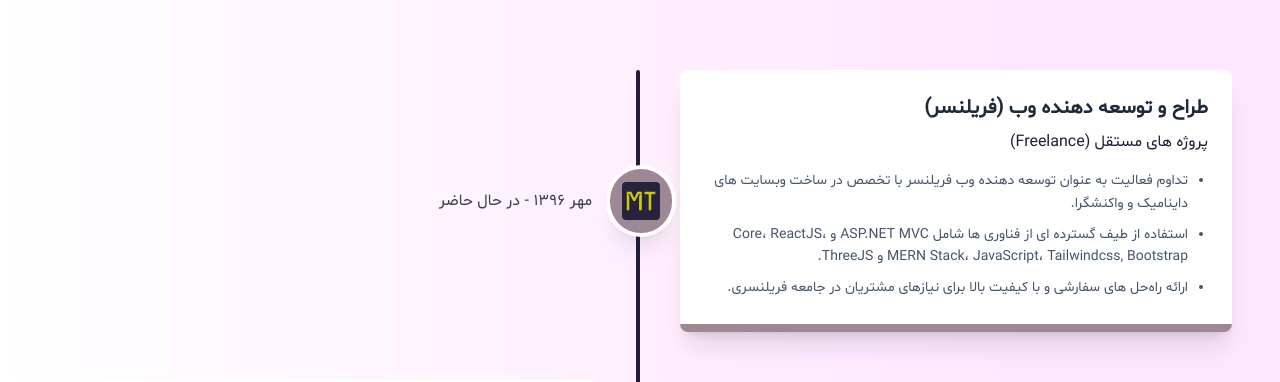
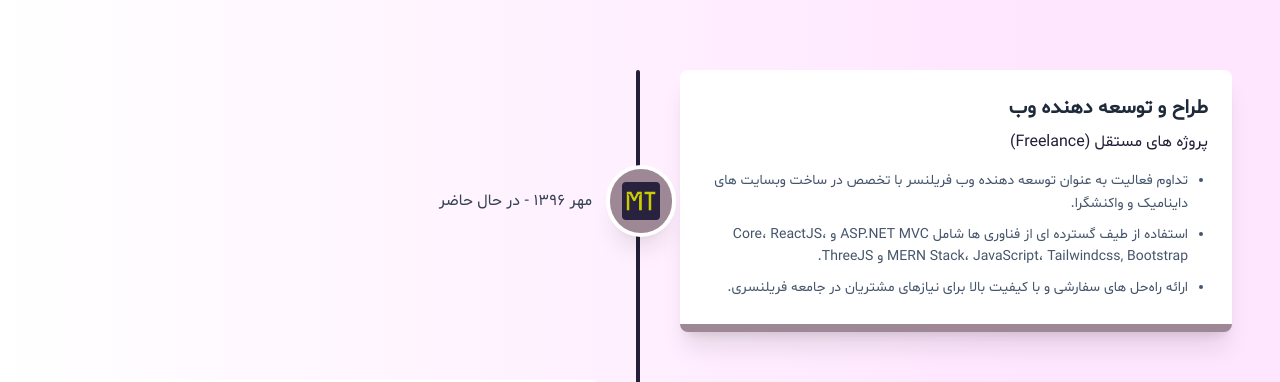
Before and after one commit to MatinT-SA/My-Personal-Website, a Next.js app: page /experience in a window 1280 px wide. Shown: the part 306-688 px from the top of the page. Built offline with nearby package versions, Linux system fonts and the light colour scheme.

Commit message:
somehow finishing our job experience page

```diff
--- a/app/components/experience/TimelineElement.js
+++ b/app/components/experience/TimelineElement.js
@@ -1,41 +1,30 @@
 "use client";
 
-import React, { useState, useRef, useEffect } from "react";
+import React, { useRef } from "react";
+import { motion } from "framer-motion"; // 🚨 1. Import motion
 
 const TimelineElement = ({
   date,
   title,
   company,
   points,
-  iconBg, // Guaranteed to be a Hex color, e.g., "#9e8895"
+  iconBg, // Hex color
   index,
   iconUrl,
 }) => {
-  // 🚨 FIX: State and Ref must be declared here for use below
-  const [isVisible, setIsVisible] = useState(false);
-  const ref = useRef(null);
-
-  useEffect(() => {
-    const observer = new IntersectionObserver(
-      ([entry]) => {
-        if (entry.isIntersecting) {
-          setIsVisible(true);
-          observer.unobserve(entry.target);
-        }
+  // Define animation variants for the slide-up/fade-in effect
+  const cardVariants = {
+    hidden: { opacity: 0, y: 50 },
+    visible: {
+      opacity: 1,
+      y: 0,
+      transition: {
+        duration: 0.7,
+        ease: "easeOut",
+        delay: index * 0.1, // Stagger delay based on index
       },
-      { root: null, rootMargin: "0px", threshold: 0.1 }
-    );
-
-    if (ref.current) {
-      observer.observe(ref.current);
-    }
-
-    return () => {
-      if (ref.current) {
-        observer.unobserve(ref.current); // Fixed the unobserve target
-      }
-    };
-  }, []);
+    },
+  };
 
   const isOdd = index % 2 !== 0;
 
@@ -46,10 +35,6 @@ const TimelineElement = ({
   const cardBaseClasses =
     "w-full shadow-xl rounded-lg p-6 bg-white border-b-8 border-opacity-70 transition duration-700 ease-out";
 
-  const visibilityClasses = isVisible
-    ? "opacity-100 translate-y-0"
-    : "opacity-0 translate-y-12";
-
   const cardOrder = isOdd ? "md:order-3 mr-2" : "md:order-1 ml-2";
   const spacerOrder = isOdd ? "md:order-1" : "md:order-3";
 
@@ -57,15 +42,19 @@ const TimelineElement = ({
   const cardBorderColor = iconBg;
 
   return (
-    <div
-      ref={ref}
-      // Pass the Hex colors to the CSS variables
+    // 🚨 2. Replace the outer <div> with <motion.div>
+    <motion.div
+      // 🚨 3. Framer Motion properties for animation
+      variants={cardVariants}
+      initial="hidden"
+      whileInView="visible" // Triggers animation when element enters view
+      viewport={{ once: true, amount: 0.1 }} // Animates only once
+      // Pass the Hex colors via style prop (using CSS Variables)
       style={{
-        transitionDelay: isVisible ? `${index * 0.1}s` : "0s",
         "--icon-bg-color": iconBg,
         "--card-border-color": cardBorderColor,
       }}
-      className={`relative flex justify-between items-center w-full mb-12 group ${visibilityClasses}`}
+      className={`relative flex justify-between items-center w-full mb-12 group`}
     >
       {/* 1. Spacer */}
       <div className={`hidden md:block w-[49%] ${spacerOrder}`} />
@@ -78,7 +67,6 @@ const TimelineElement = ({
           <img
             src={iconUrl}
             alt={`${company} Logo`}
-            // Removed bg-white
             className="w-full h-full object-contain p-3"
           />
         ) : (
@@ -117,7 +105,7 @@ const TimelineElement = ({
       >
         <p className="text-md text-gray-700">{date}</p>
       </div>
-    </div>
+    </motion.div>
   );
 };
 
--- a/app/experience/page.js
+++ b/app/experience/page.js
@@ -42,8 +42,8 @@ const ExperiencePage = () => {
       {/* Footer Text */}
       <div className="max-w-7xl mx-auto text-center mt-10 p-4 text-gray-500 text-sm">
         <p>
-          این سوابق به ترتیب زمانی معکوس (جدیدترین به قدیمی‌ترین) نمایش داده
-          شده‌اند.
+          این سوابق به ترتیب زمانی معکوس (جدیدترین به قدیمی‌ ترین) نمایش داده
+          شده‌ اند.
         </p>
       </div>
     </section>
--- a/app/src/constants/experience.js
+++ b/app/src/constants/experience.js
@@ -2,7 +2,7 @@ export const jobData = [
   {
     id: 5,
     date: "مهر ۱۳۹۶ - در حال حاضر",
-    title: "طراح و توسعه‌ دهنده وب (فریلنسر)",
+    title: "طراح و توسعه‌ دهنده وب",
     company: "پروژه‌ های مستقل (Freelance)",
     iconBg: "#9e8895",
     iconUrl: "/images/experience/matintaherzadeh.png",
@@ -44,7 +44,7 @@ export const jobData = [
   {
     id: 3,
     date: "دی ۱۴۰۱ - اسفند ۱۴۰۱",
-    title: "نویسنده محتوا (Content Writer)",
+    title: "نویسنده محتوا",
     company: "yorkbuilding",
     iconBg: "#e3e6e4",
     iconUrl: "/images/experience/yorkbuilding.png",
```
